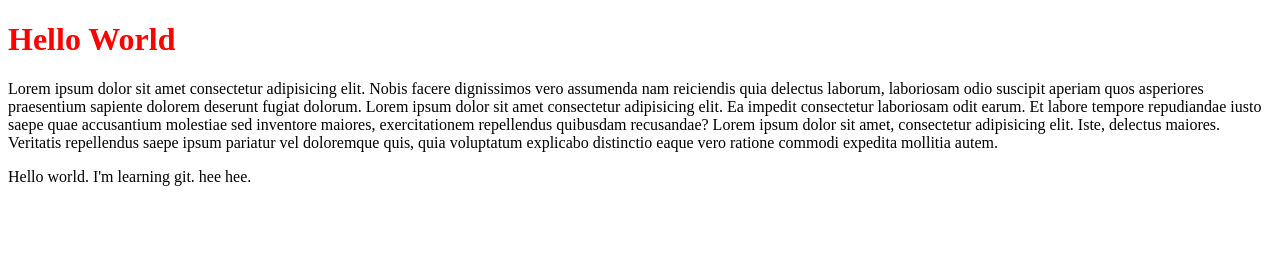
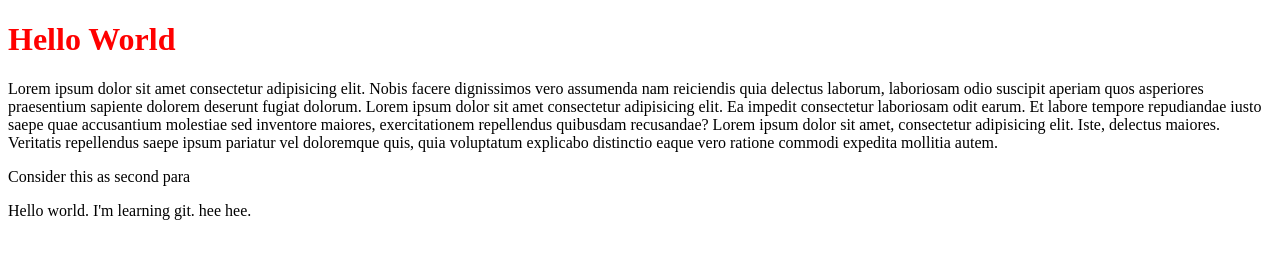
Before and after one commit to saipyaephyomaung99/git_workshop_batch_5, a plain HTML site: page index.html in a window 1280 px wide. Drawn offline with Linux system fonts and the light colour scheme.

```diff
--- a/index.html
+++ b/index.html
@@ -14,6 +14,8 @@
         Lorem ipsum dolor sit amet, consectetur adipisicing elit. Iste, delectus maiores. Veritatis repellendus saepe ipsum pariatur vel doloremque quis, quia voluptatum explicabo distinctio eaque vero ratione commodi expedita mollitia autem.
     </p>
 
+    <p> Consider this as second para </p>
+
     <footer>
         Hello world. I'm learning git. hee hee.
     </footer>
```
